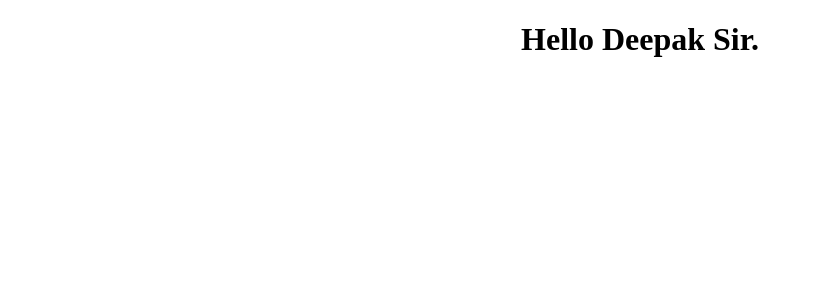
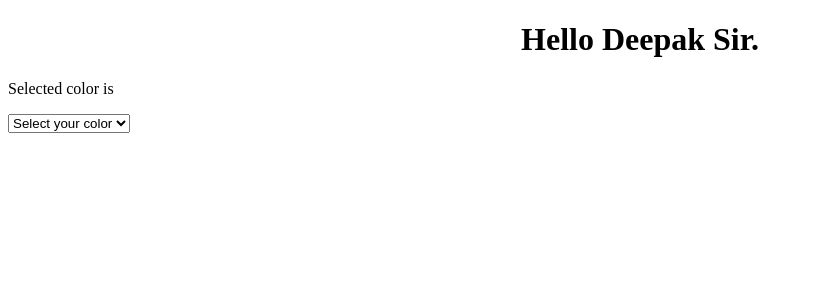
Before and after one commit to simplykamar/VueJS-Assignment1, a Vue app in the folder assignments/: page / in a window 1280 px wide. Shown: the top 300 px of the page, without its empty margins (0-813 px from the left). Built offline with nearby package versions, Linux system fonts and the light colour scheme.

Commit message:
assignment3

```diff
--- a/assignments/src/App.vue
+++ b/assignments/src/App.vue
@@ -1,9 +1,7 @@
+<script setup>
+    import Test from './components/Test.vue'
+</script>
+
 <template>
-  <h1>Hello Deepak Sir.</h1>
+    <Test/>
 </template>
-
-<style scoped>
-  h1{
-      text-align: center;
-  }
-</style>
--- /dev/null
+++ b/assignments/src/components/Test.vue
@@ -0,0 +1,25 @@
+<script setup>
+    import {ref} from 'vue'
+
+    const activeColor = ref('')
+    const colors = [
+        'red',
+        'blue',
+        'yellow',
+        'black'
+    ]
+</script>
+<template>
+    <h1 v-bind:style="{'color':activeColor}">Hello Deepak Sir.</h1>
+    <p>Selected color is <span v-bind:style="{'color':activeColor}">{{ activeColor.toUpperCase() }}</span></p>
+    <select v-model="activeColor">
+        <option value="" disabled>Select your color</option>
+        <option v-for="c in colors">{{ c }}</option>
+    </select>
+</template>
+
+<style scoped>
+    h1{
+        text-align: center;
+    }
+</style>
```
